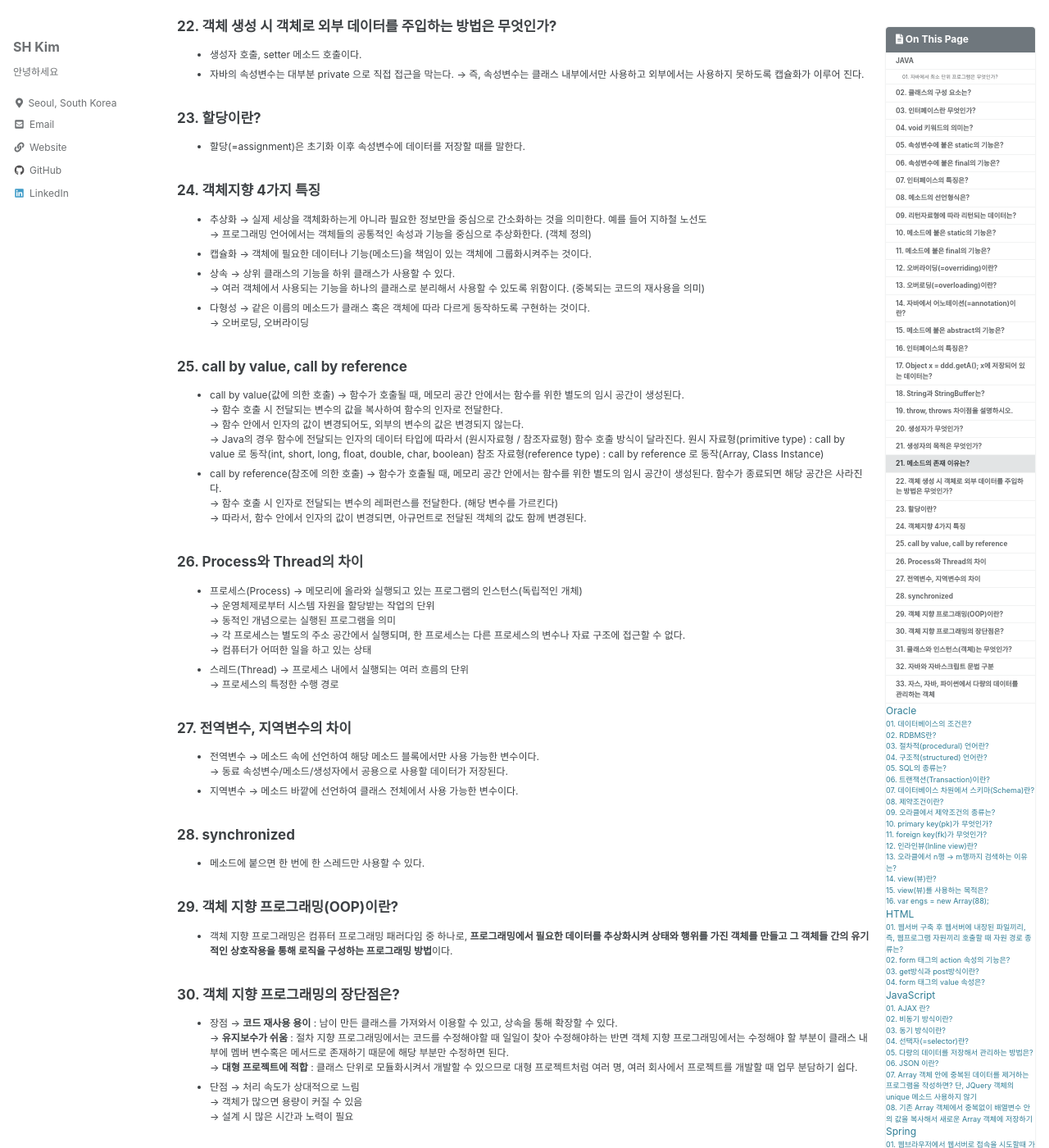
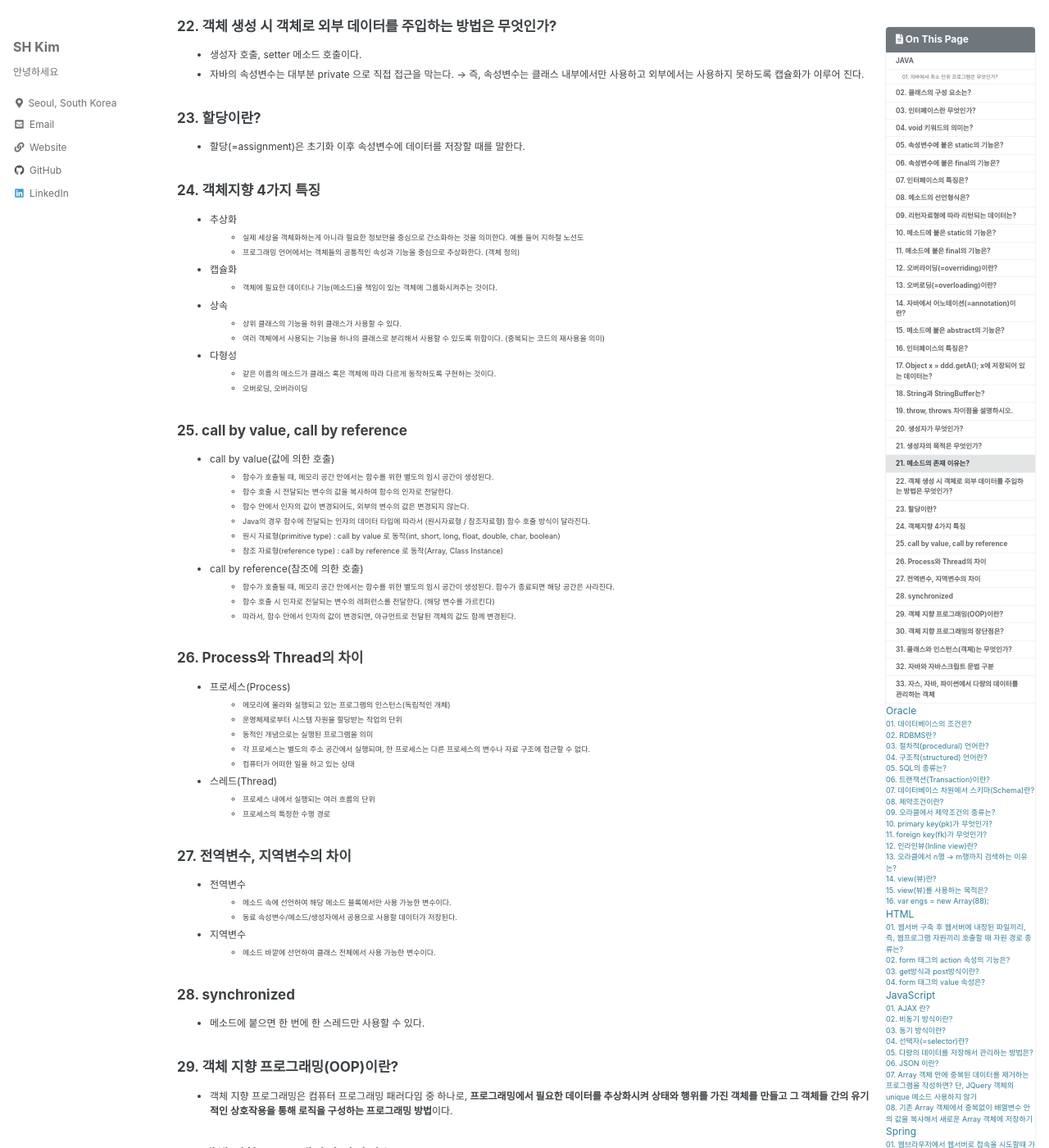
Before and after one commit to shkim-123/shkim-123.github.io, a Jekyll site: the page built from _posts/2022-01-19-job-interview.md, in a window 1280 px wide and 1400 px high, scrolled down 2764 px. Shown: the whole window at 82% size. Built offline with Jekyll 4.4.1, drawn with Linux system fonts in a browser that asks for light colours; cached includes are drawn as plain includes; some of the changed text lies outside the part shown.

Commit message:
Update 2022-01-19-job-interview.md

```diff
--- a/_posts/2022-01-19-job-interview.md
+++ b/_posts/2022-01-19-job-interview.md
@@ -140,50 +140,50 @@ last_modified_at: 2022-01-19
 #### 24. 객체지향 4가지 특징
 
 - 추상화
-  → 실제 세상을 객체화하는게 아니라 필요한 정보만을 중심으로 간소화하는 것을 의미한다. 예를 들어 지하철 노선도
-  → 프로그래밍 언어에서는 객체들의 공통적인 속성과 기능을 중심으로 추상화한다. (객체 정의)
+  - 실제 세상을 객체화하는게 아니라 필요한 정보만을 중심으로 간소화하는 것을 의미한다. 예를 들어 지하철 노선도
+  - 프로그래밍 언어에서는 객체들의 공통적인 속성과 기능을 중심으로 추상화한다. (객체 정의)
 - 캡슐화
-  → 객체에 필요한 데이터나 기능(메소드)을 책임이 있는 객체에 그룹화시켜주는 것이다.
+  - 객체에 필요한 데이터나 기능(메소드)을 책임이 있는 객체에 그룹화시켜주는 것이다.
 - 상속
-  → 상위 클래스의 기능을 하위 클래스가 사용할 수 있다.
-  → 여러 객체에서 사용되는 기능을 하나의 클래스로 분리해서 사용할 수 있도록 위함이다. (중복되는 코드의 재사용을 의미)
+  - 상위 클래스의 기능을 하위 클래스가 사용할 수 있다.
+  - 여러 객체에서 사용되는 기능을 하나의 클래스로 분리해서 사용할 수 있도록 위함이다. (중복되는 코드의 재사용을 의미)
 - 다형성
-  → 같은 이름의 메소드가 클래스 혹은 객체에 따라 다르게 동작하도록 구현하는 것이다.
-  → 오버로딩, 오버라이딩
+  - 같은 이름의 메소드가 클래스 혹은 객체에 따라 다르게 동작하도록 구현하는 것이다.
+  - 오버로딩, 오버라이딩
 
 #### 25. call by value, call by reference
 
 - call by value(값에 의한 호출)
-  → 함수가 호출될 때, 메모리 공간 안에서는 함수를 위한 별도의 임시 공간이 생성된다.
-  → 함수 호출 시 전달되는 변수의 값을 복사하여 함수의 인자로 전달한다.
-  → 함수 안에서 인자의 값이 변경되어도, 외부의 변수의 값은 변경되지 않는다.
-  → Java의 경우 함수에 전달되는 인자의 데이터 타입에 따라서 (원시자료형 / 참조자료형) 함수 호출 방식이 달라진다.
-원시 자료형(primitive type) : call by value 로 동작(int, short, long, float, double, char, boolean)
-참조 자료형(reference type) : call by reference 로 동작(Array, Class Instance)
+  - 함수가 호출될 때, 메모리 공간 안에서는 함수를 위한 별도의 임시 공간이 생성된다.
+  - 함수 호출 시 전달되는 변수의 값을 복사하여 함수의 인자로 전달한다.
+  - 함수 안에서 인자의 값이 변경되어도, 외부의 변수의 값은 변경되지 않는다.
+  - Java의 경우 함수에 전달되는 인자의 데이터 타입에 따라서 (원시자료형 / 참조자료형) 함수 호출 방식이 달라진다.
+  - 원시 자료형(primitive type) : call by value 로 동작(int, short, long, float, double, char, boolean)
+  - 참조 자료형(reference type) : call by reference 로 동작(Array, Class Instance)
 - call by reference(참조에 의한 호출)
-  → 함수가 호출될 때, 메모리 공간 안에서는 함수를 위한 별도의 임시 공간이 생성된다. 함수가 종료되면 해당 공간은 사라진다.
-  → 함수 호출 시 인자로 전달되는 변수의 레퍼런스를 전달한다. (해당 변수를 가르킨다)
-  → 따라서, 함수 안에서 인자의 값이 변경되면, 아규먼트로 전달된 객체의 값도 함께 변경된다.
+  - 함수가 호출될 때, 메모리 공간 안에서는 함수를 위한 별도의 임시 공간이 생성된다. 함수가 종료되면 해당 공간은 사라진다.
+  - 함수 호출 시 인자로 전달되는 변수의 레퍼런스를 전달한다. (해당 변수를 가르킨다)
+  - 따라서, 함수 안에서 인자의 값이 변경되면, 아규먼트로 전달된 객체의 값도 함께 변경된다.
 
 #### 26. Process와 Thread의 차이
 
 - 프로세스(Process)
-  → 메모리에 올라와 실행되고 있는 프로그램의 인스턴스(독립적인 개체)
-  → 운영체제로부터 시스템 자원을 할당받는 작업의 단위
-  → 동적인 개념으로는 실행된 프로그램을 의미
-  → 각 프로세스는 별도의 주소 공간에서 실행되며, 한 프로세스는 다른 프로세스의 변수나 자료 구조에 접근할 수 없다.
-  → 컴퓨터가 어떠한 일을 하고 있는 상태
+  - 메모리에 올라와 실행되고 있는 프로그램의 인스턴스(독립적인 개체)
+  - 운영체제로부터 시스템 자원을 할당받는 작업의 단위
+  - 동적인 개념으로는 실행된 프로그램을 의미
+  - 각 프로세스는 별도의 주소 공간에서 실행되며, 한 프로세스는 다른 프로세스의 변수나 자료 구조에 접근할 수 없다.
+  - 컴퓨터가 어떠한 일을 하고 있는 상태
 - 스레드(Thread)
-  → 프로세스 내에서 실행되는 여러 흐름의 단위
-  → 프로세스의 특정한 수행 경로
+  - 프로세스 내에서 실행되는 여러 흐름의 단위
+  - 프로세스의 특정한 수행 경로
 
 #### 27. 전역변수, 지역변수의 차이
 
 - 전역변수
-  → 메소드 속에 선언하여 해당 메소드 블록에서만 사용 가능한 변수이다.
-  → 동료 속성변수/메소드/생성자에서 공용으로 사용할 데이터가 저장된다.
+  - 메소드 속에 선언하여 해당 메소드 블록에서만 사용 가능한 변수이다.
+  - 동료 속성변수/메소드/생성자에서 공용으로 사용할 데이터가 저장된다.
 - 지역변수
-  → 메소드 바깥에 선언하여 클래스 전체에서 사용 가능한 변수이다.
+  - 메소드 바깥에 선언하여 클래스 전체에서 사용 가능한 변수이다.
 
 #### 28. synchronized
 
@@ -196,13 +196,13 @@ last_modified_at: 2022-01-19
 #### 30. 객체 지향 프로그래밍의 장단점은?
 
 - 장점
-  → **코드 재사용 용이** : 남이 만든 클래스를 가져와서 이용할 수 있고, 상속을 통해 확장할 수 있다.
-  → **유지보수가 쉬움** : 절차 지향 프로그래밍에서는 코드를 수정해야할 때 일일이 찾아 수정해야하는 반면 객체 지향 프로그래밍에서는 수정해야 할 부분이 클래스 내부에 멤버 변수혹은 메서드로 존재하기 때문에 해당 부분만 수정하면 된다.
-  → **대형 프로젝트에 적합** : 클래스 단위로 모듈화시켜서 개발할 수 있으므로 대형 프로젝트처럼 여러 명, 여러 회사에서 프로젝트를 개발할 때 업무 분담하기 쉽다.
+  - **코드 재사용 용이** : 남이 만든 클래스를 가져와서 이용할 수 있고, 상속을 통해 확장할 수 있다.
+  - **유지보수가 쉬움** : 절차 지향 프로그래밍에서는 코드를 수정해야할 때 일일이 찾아 수정해야하는 반면 객체 지향 프로그래밍에서는 수정해야 할 부분이 클래스 내부에 멤버 변수혹은 메서드로 존재하기 때문에 해당 부분만 수정하면 된다.
+  - **대형 프로젝트에 적합** : 클래스 단위로 모듈화시켜서 개발할 수 있으므로 대형 프로젝트처럼 여러 명, 여러 회사에서 프로젝트를 개발할 때 업무 분담하기 쉽다.
 - 단점
-  → 처리 속도가 상대적으로 느림
-  → 객체가 많으면 용량이 커질 수 있음
-  → 설계 시 많은 시간과 노력이 필요
+  - 처리 속도가 상대적으로 느림
+  - 객체가 많으면 용량이 커질 수 있음
+  - 설계 시 많은 시간과 노력이 필요
 
 #### 31. 클래스와 인스턴스(객체)는 무엇인가?
 
@@ -303,7 +303,7 @@ last_modified_at: 2022-01-19
 - engs 에는 88개의 배열 변수가 들어있다.
 - 배열 변수는 undefined이 들어있다. (자바스크립트는 데이터를 지정하지 않으면 undefined가 들어 간다.)
 - Java : String[] engs = new String[88];
-   → engs에는 88개의 배열 변수가 들어있고, null 이 들어 간다.
+   - engs에는 88개의 배열 변수가 들어있고, null 이 들어 간다.
 
 ## HTML
 
@@ -416,13 +416,13 @@ last_modified_at: 2022-01-19
 #### 11. 예외발생 시 처리 방법은?
 
 - 정의) 예외란? 자바에서 예외란 자바 가상 머신이 감지할 수 있는 에러를 말한다.
-  → 자바에서 감지할 수 없는 에러란? 전원 꺼짐
+  - 자바에서 감지할 수 없는 에러란? 전원 꺼짐
 - try{ 예외발생가능코딩 } catch(~) { 예외발생시실행코딩 } finally{ ~ }
-  → 완벽하게 try-catch 구문에서 예외를 직접 처리한다. (직접 처리)
-  → 비유) 불나면 소화기로 직접 끔
+  - 완벽하게 try-catch 구문에서 예외를 직접 처리한다. (직접 처리)
+  - 비유) 불나면 소화기로 직접 끔
 - 메소드() throws Exception { 예외발생코드 throw new Exception(); }
-  → 다른쪽으로 예외를 넘겨 버린다. (간접 처리)
-  → 비유) 불나면 소방서에 전화해서 소방관이 끔
+  - 다른쪽으로 예외를 넘겨 버린다. (간접 처리)
+  - 비유) 불나면 소방서에 전화해서 소방관이 끔
 
 #### 12. JSP 에서 사용자 정의 태그, 커스텀 태그를 사용하는 이유는?
 
@@ -448,26 +448,26 @@ last_modified_at: 2022-01-19
 #### 16. 쿠키, 세션 차이는?
 
 - 쿠키
-  → 웹 사이트 방문 시 웹 서버가 준 방문 흔적 데이터, 화면에 보이지 말고 클라이언트에게 가지고 있으라는 데이터
-  → 저장 위치 : 클라이언트(=접속PC)
-  → 만료 시점 : 쿠키 저장 시 설정 (브라우저가 종료되어도 만료 시점이 지나지 않으면 자동으로 삭제되지 않음)
-  → 속도 : 세션보다 빠름
-  → 보안 : 세션보다 안 좋음
-  → 예시 : 방문했던 사이트에 다시 방문 하였을 때 아이디, 비밀번호 자동 입력, 팝업창을 통해 오늘 이 창을 다시 보지 않음 선택
+  - 웹 사이트 방문 시 웹 서버가 준 방문 흔적 데이터, 화면에 보이지 말고 클라이언트에게 가지고 있으라는 데이터
+  - 저장 위치 : 클라이언트(=접속PC)
+  - 만료 시점 : 쿠키 저장 시 설정 (브라우저가 종료되어도 만료 시점이 지나지 않으면 자동으로 삭제되지 않음)
+  - 속도 : 세션보다 빠름
+  - 보안 : 세션보다 안 좋음
+  - 예시 : 방문했던 사이트에 다시 방문 하였을 때 아이디, 비밀번호 자동 입력, 팝업창을 통해 오늘 이 창을 다시 보지 않음 선택
 - 세션
-  → 웹브라우저와 웹서버의 연결 상태
-  → 저장 위치 : 웹 서버
-  → 만료 시점 : 브라우저 종료 시 삭제 (기간 지정 가능)
-  → 속도 : 쿠키보다 느림
-  → 보안 : 쿠키 보다 좋음
-  → 예시 : 쇼핑몰 장바구니
+  - 웹브라우저와 웹서버의 연결 상태
+  - 저장 위치 : 웹 서버
+  - 만료 시점 : 브라우저 종료 시 삭제 (기간 지정 가능)
+  - 속도 : 쿠키보다 느림
+  - 보안 : 쿠키 보다 좋음
+  - 예시 : 쇼핑몰 장바구니
 
 #### 17. model1, model2 에 대해 설명하시오
 
 - model1
-  → 출력을 위한 view 코드와, 로직 처리를 위한 자바 코드가 함께 있어 JSP 코드 자체가 복잡해진다.
+  - 출력을 위한 view 코드와, 로직 처리를 위한 자바 코드가 함께 있어 JSP 코드 자체가 복잡해진다.
 - model2
-  → JSP는 view단을 맡고, 요청에 대한 흐름제어를 Controller인 servlet에서 담당하며 요청에 대한 로직 처리는 Model인 서비스클래스 또는 자바빈이 담당한다.
+  - JSP는 view단을 맡고, 요청에 대한 흐름제어를 Controller인 servlet에서 담당하며 요청에 대한 로직 처리는 Model인 서비스클래스 또는 자바빈이 담당한다.
 
 ## React
 
@@ -481,15 +481,15 @@ last_modified_at: 2022-01-19
 - 0~1개 선언 가능한 리액트가 제공하는 속성변수이다.
 - 선언 시 this. 을 붙이지 않는다. 그러나 호출할 때는 this.을 붙인다.
 - state 속성변수의 갱신은 리액트가 제공하는 setState 메소드 호출로만 가능하다. this.setState( 갱신데이터 ); 호출
-  → 호출로 state 속성변수 안의 값이 갱신되면 render() 메소드가 재호출된다.
-  → 재 호출되어 출력되는 콘텐츠는 이전 화면 콘텐츠를 갱신하는게 아니라 달라진 부분만 갱신시켜 버린다.
+  - 호출로 state 속성변수 안의 값이 갱신되면 render() 메소드가 재호출된다.
+  - 재 호출되어 출력되는 콘텐츠는 이전 화면 콘텐츠를 갱신하는게 아니라 달라진 부분만 갱신시켜 버린다.
 
 #### 03. var, let, const 은 무엇인가?
 
 - 변수 선언 시 변수 왼쪽에 붙이는 키워드이다.
 - var은 함수 내부에서 사용 가능하고, 초기화 이후 갱신이 가능하며, 동일한 변수를 중복 선언 가능하다.
 - let과 const는 블록 내부에서 사용가능하며, 동일한 변수로 중복 선언이 불가능하다.
-  → 차이점은 let은 초기화 이후 갱신이 가능하며, const는 갱신이 불가능하다.
+  - 차이점은 let은 초기화 이후 갱신이 가능하며, const는 갱신이 불가능하다.
 
 #### 04. undefined와 null은?
 
```
